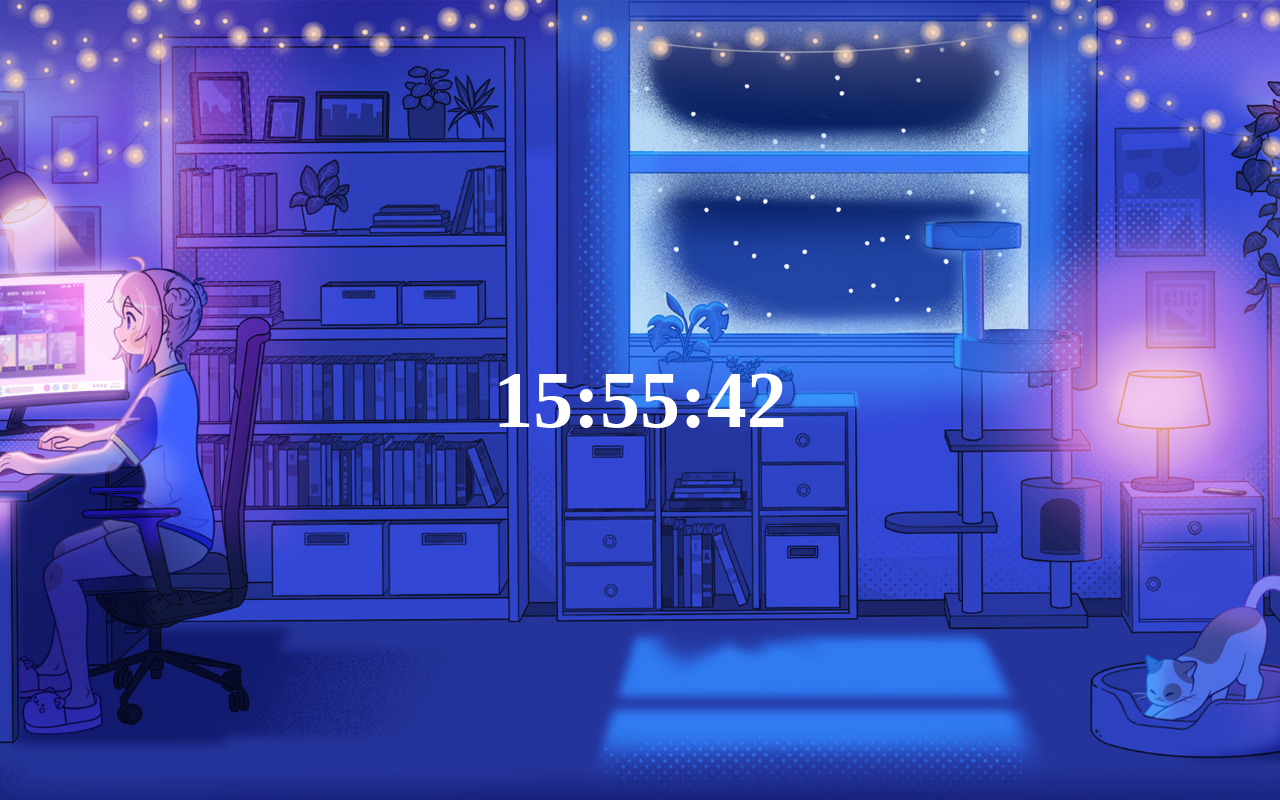
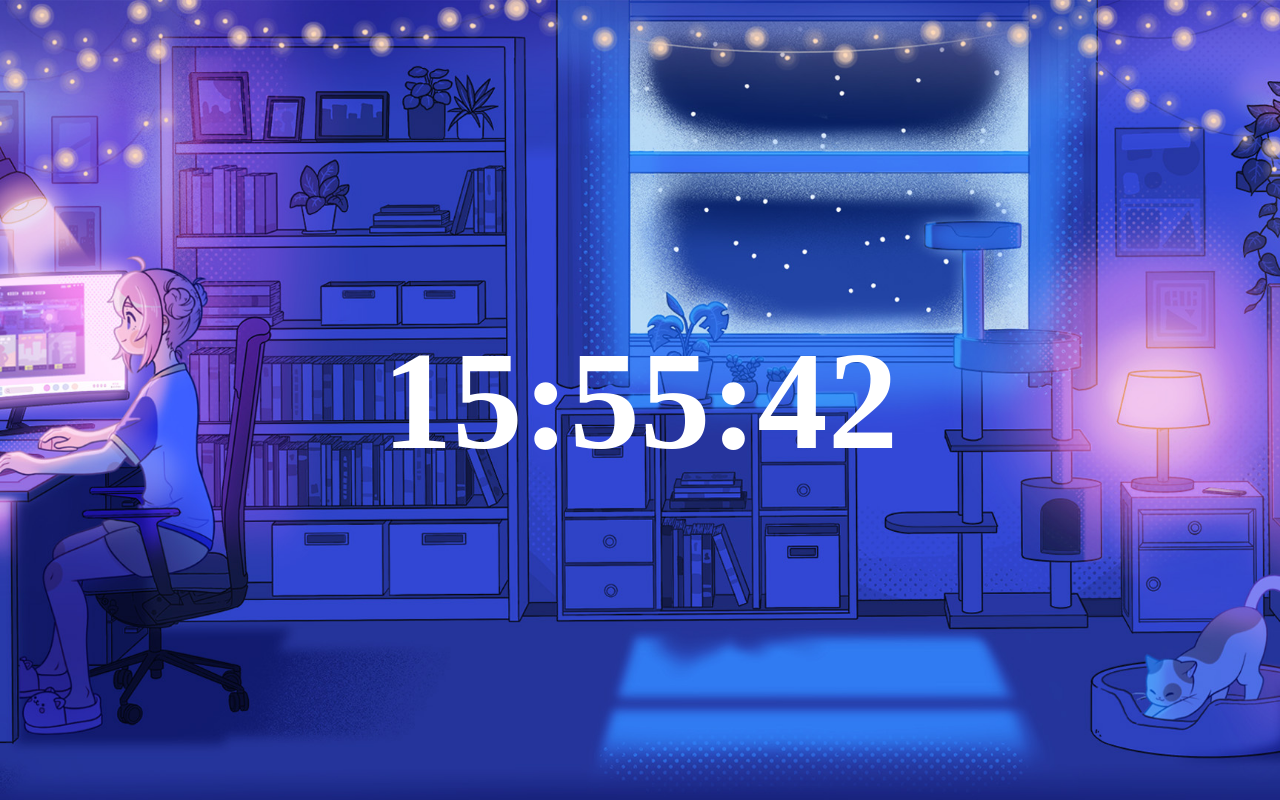
Before and after one commit to DeluxerPanda/Klocka, a SvelteKit app: page / in a window 1280 px wide. Built offline with nearby package versions, Linux system fonts and the light colour scheme.

Commit message:
Update Clock.svelte

```diff
--- a/src/routes/Clock.svelte
+++ b/src/routes/Clock.svelte
@@ -34,7 +34,7 @@
     }
 
     .clockDisplay {
-      font-size: 5rem;
+      font-size: 11vw;
       font-weight: bolder;
       border-radius: 15px;
       color: #ffffff;
```
